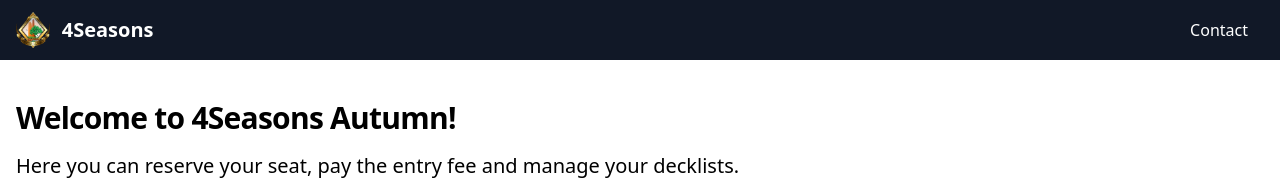
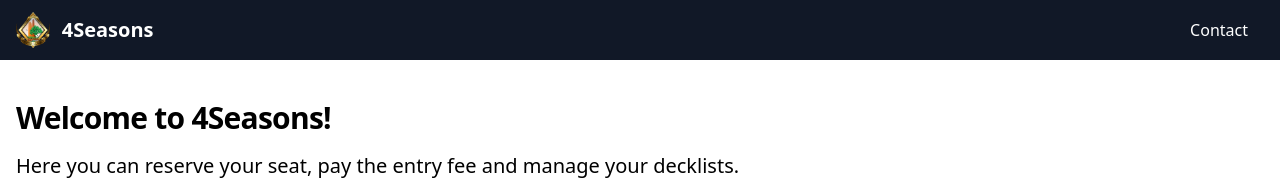
Before and after one commit to Takeno/decklist-collector, a Next.js app: page /login in a window 1280 px wide. Shown: the top 184 px of the page. Built offline with nearby package versions, Linux system fonts and the light colour scheme; no server answers; the database is empty.

Commit message:
fixup! Fix titles

```diff
--- a/src/pages/login.tsx
+++ b/src/pages/login.tsx
@@ -41,7 +41,7 @@
 
   return (
     <div className="container mx-auto px-4 mt-6 flex flex-col flex-1 justify-center">
-      <PageTitle>Welcome to 4Seasons Autumn!</PageTitle>
+      <PageTitle>Welcome to 4Seasons!</PageTitle>
 
       <p className="text-xl">
         Here you can reserve your seat, pay the entry fee and manage your
```
